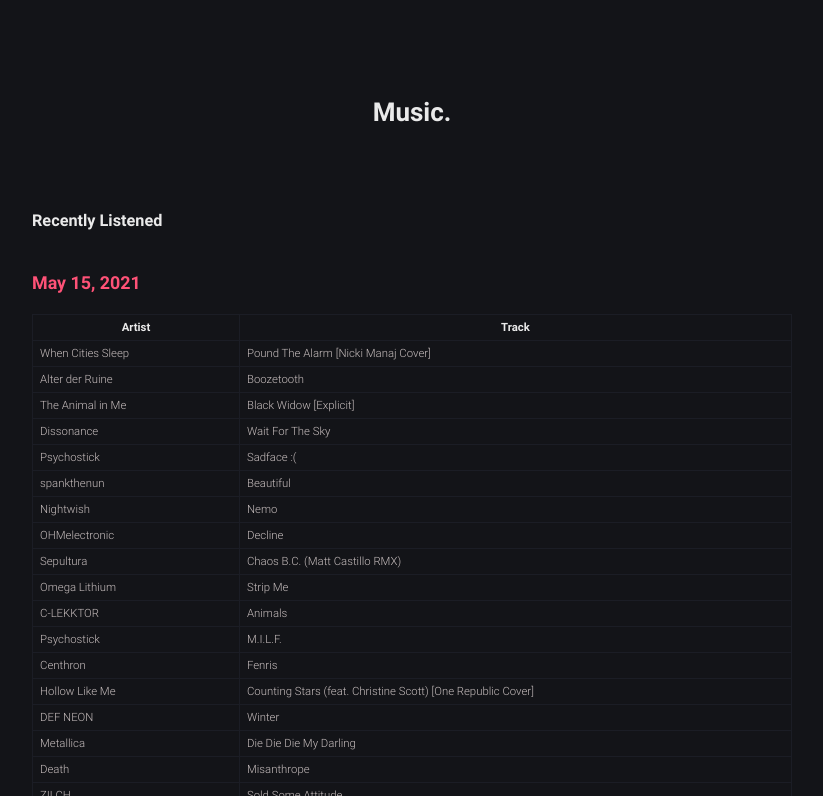
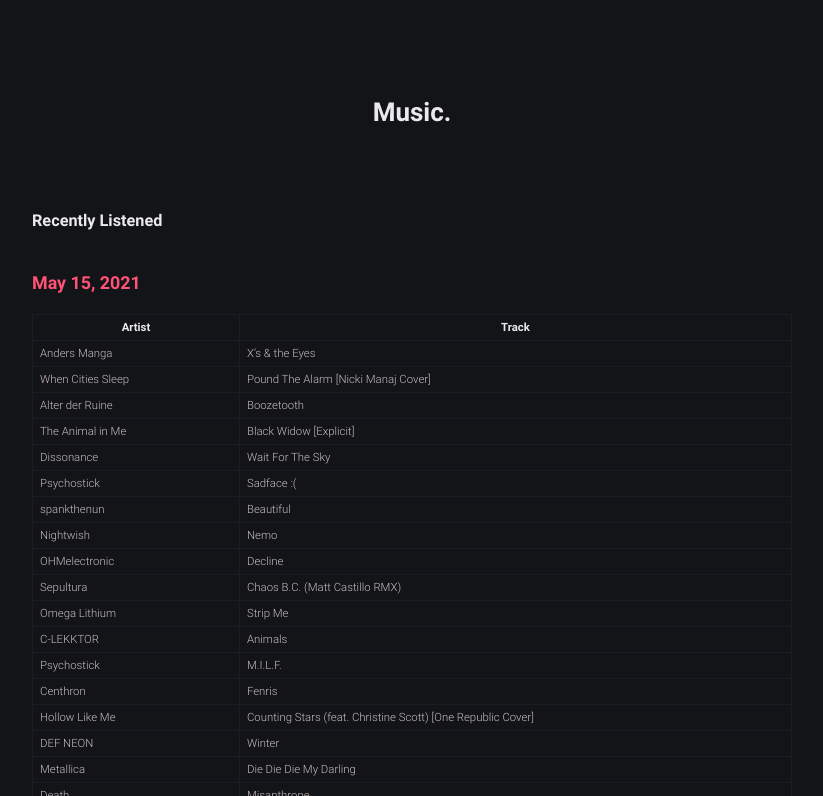
Before and after one commit to robert-marshall/xyz, a Jekyll site: the page built from music.md, in a window 1280 px wide and 900 px high, cut to the strip 104-900 px from the top of the window. Shown: the whole strip, without its empty margins (228-1051 px from the left). Built offline with Jekyll 4.4.1, drawn with Linux system fonts in a browser that asks for light colours.

Commit message:
Just committing so I can go home

```diff
--- a/music.md
+++ b/music.md
@@ -11,6 +11,7 @@
 
 | Artist | Track |
 |--------|-------|
+Anders Manga | X's & the Eyes
 When Cities Sleep | Pound The Alarm [Nicki Manaj Cover]
 Alter der Ruine | Boozetooth
 The Animal in Me | Black Widow [Explicit]
```
